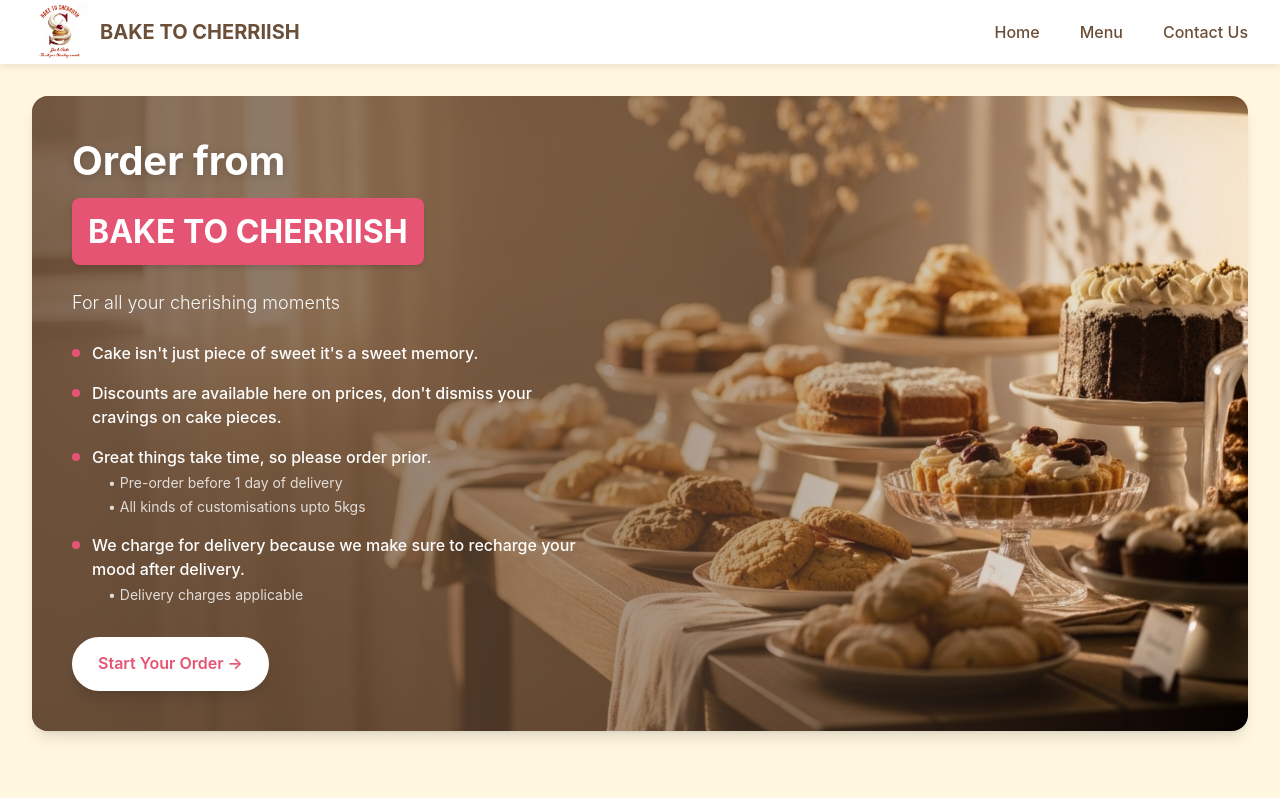
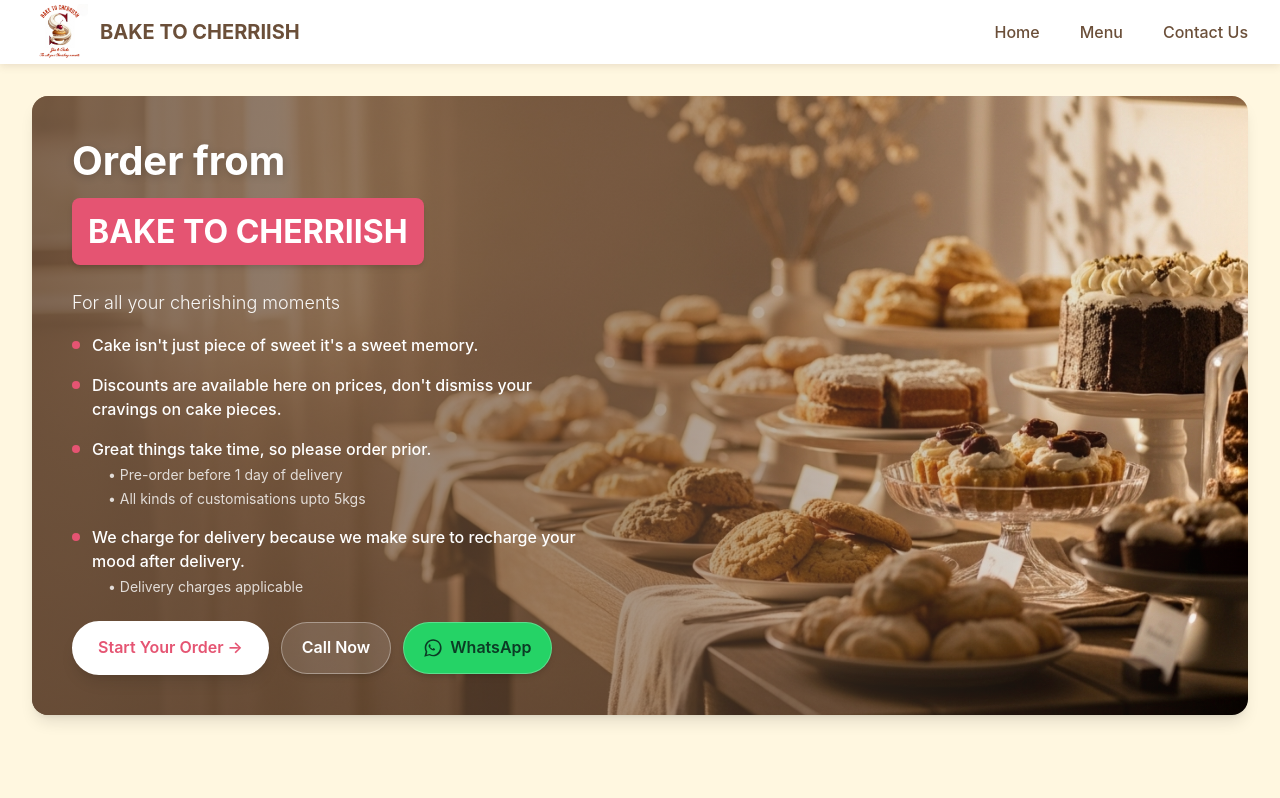
Before and after one commit to Abhi-0930/bake-to-cherriish, a React (Vite) app: page / in a window 1280 px wide. Shown: the top 798 px of the page. Built offline with nearby package versions, Linux system fonts and the light colour scheme.

Commit message:
first commit

```diff
--- a/src/pages/Footer.jsx
+++ b/src/pages/Footer.jsx
@@ -20,8 +20,12 @@
             <div>
               <h5 className="font-bold mb-4 text-lg">Contact</h5>
               <div className="space-y-2 text-sm opacity-90">
-                <p>📧 kkshravani2001@gmail.com</p>
-                <p>📞 +91 8019574555</p>
+                <p>
+                  📧 <a href="mailto:kkshravani2001@gmail.com" className="underline hover:opacity-80">kkshravani2001@gmail.com</a>
+                </p>
+                <p>
+                  📞 <a href="tel:+918019574555" className="underline hover:opacity-80">+91 8019574555</a>
+                </p>
                 <p>📍 Uppal, Hyderabad</p>
               </div>
             </div>
--- a/src/pages/Hero.jsx
+++ b/src/pages/Hero.jsx
@@ -53,7 +53,7 @@
 
                 {/* Tagline */}
                 <p
-                  className="mb-6 text-lg font-light"
+                  className="mb-4 text-lg font-light"
                   style={{
                     color: 'var(--color-surface)',
                     opacity: 0.95
@@ -126,8 +126,8 @@
                   </div>
                 </div>
 
-                {/* Call to action */}
-                <div className="mt-8">
+                {/* Call to actions */}
+                <div className="mt-6 flex flex-wrap items-center gap-3">
                   <button
                     onClick={() => {
                       const menuSection = document.getElementById('menu');
@@ -152,6 +152,38 @@
                   >
                     Start Your Order →
                   </button>
+
+                  <a
+                    href="tel:+918019574555"
+                    className="px-5 py-3 rounded-full font-semibold transition-all duration-300 shadow-md hover:shadow-lg"
+                    style={{
+                      backgroundColor: 'rgba(255,255,255,0.12)',
+                      color: 'var(--color-surface)',
+                      border: '1.5px solid rgba(255,255,255,0.35)'
+                    }}
+                  >
+                    Call Now
+                  </a>
+
+                  <a
+                    href="https://wa.me/918019574555"
+                    target="_blank"
+                    rel="noopener noreferrer"
+                    className="px-5 py-3 rounded-full font-semibold flex items-center gap-2 transition-all duration-300 shadow-md hover:shadow-lg"
+                    style={{
+                      backgroundColor: '#25D366',
+                      color: '#0b3b25',
+                      border: '1.5px solid rgba(255,255,255,0.25)'
+                    }}
+                    aria-label="Chat on WhatsApp"
+                  >
+                    {/* WhatsApp icon (inline SVG) */}
+                    <svg width="18" height="18" viewBox="0 0 32 32" fill="currentColor" aria-hidden="true">
+                      <path d="M19.11 17.23c-.29-.14-1.7-.84-1.96-.94-.26-.1-.45-.14-.64.14-.19.29-.74.94-.9 1.13-.17.19-.33.22-.62.07-.29-.14-1.22-.45-2.32-1.43-.86-.77-1.44-1.72-1.61-2.01-.17-.29-.02-.45.13-.6.13-.13.29-.33.43-.5.14-.17.19-.29.29-.48.1-.19.05-.36-.02-.5-.07-.14-.64-1.55-.88-2.12-.23-.55-.47-.48-.64-.48h-.55c-.19 0-.5.07-.76.36-.26.29-1 1-1 2.43 0 1.43 1.02 2.81 1.16 3 .14.19 2 3.05 4.84 4.28.68.29 1.21.46 1.62.59.68.22 1.3.19 1.79.12.55-.08 1.7-.69 1.94-1.36.24-.67.24-1.24.17-1.36-.07-.12-.26-.19-.55-.33z"/>
+                      <path d="M27.1 4.9C24.2 2 20.3.5 16.2.5 7.9.5 1.2 7.2 1.2 15.5c0 2.5.6 4.9 1.8 7.1L.5 31.5l9-2.4c2.1 1.1 4.4 1.7 6.8 1.7 8.3 0 15-6.7 15-15 0-4.1-1.6-7.9-4.7-10.9zM16.3 28.4c-2.1 0-4.1-.6-5.9-1.6l-.4-.2-5.4 1.4 1.4-5.3-.2-.4c-1.1-1.9-1.7-4.1-1.7-6.3C4.1 8.4 9.6 2.9 16.3 2.9c3.2 0 6.2 1.2 8.5 3.5 2.3 2.3 3.5 5.3 3.5 8.5 0 6.8-5.5 12.5-12 13.5z"/>
+                    </svg>
+                    WhatsApp
+                  </a>
                 </div>
               </div>
             </div>
```
